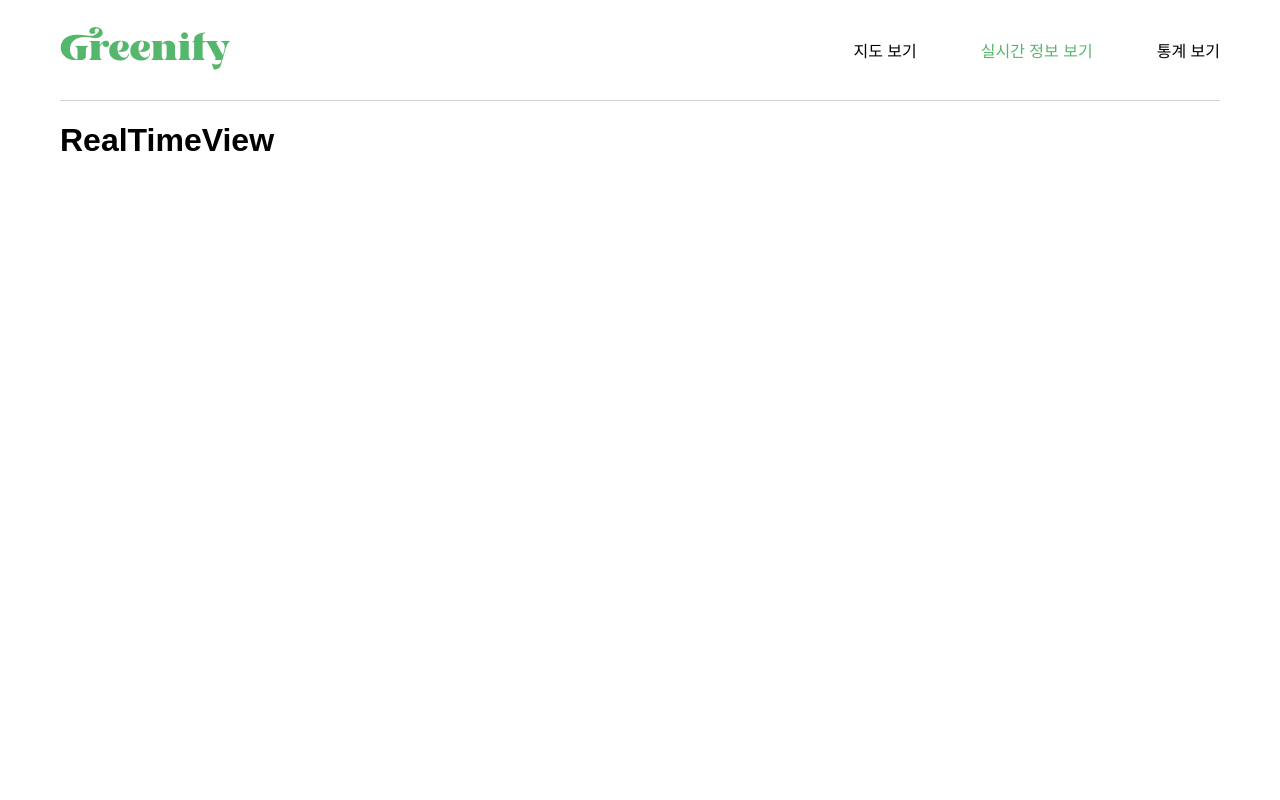
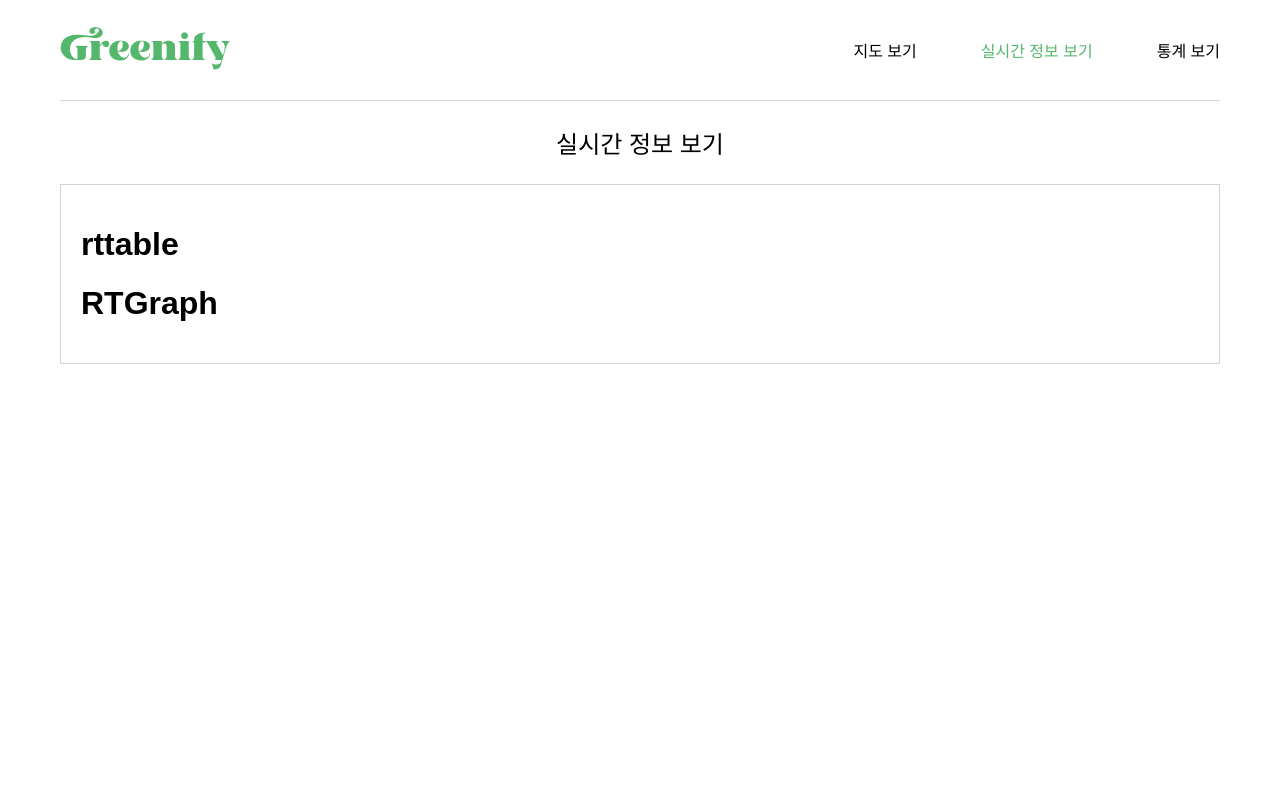
Before and after one commit to dmsvk0217/micro_measurable_client, a React (Create React App) app in the folder client/: page /realTime in a window 1280 px wide. Shown: the top 800 px of the page. Built offline with nearby package versions, Linux system fonts and the light colour scheme.

Commit message:
RT 영역 나눔

```diff
--- a/client/src/App.css
+++ b/client/src/App.css
@@ -1,10 +1,9 @@
 /* App.css */
 .main-content {
   /* ✅ navigationbar hgith+margin 수정 필요 */
-  min-height: calc(100vh - 100px);
+  min-height: max(calc(100vh - 100px), 800px);
   padding: 0px 60px;
 }
-
 
 hr{
   border: none;
--- a/client/src/pages/MapView/MapView.js
+++ b/client/src/pages/MapView/MapView.js
@@ -5,6 +5,11 @@ function MapView(){
 
     const [legendTitle, setLegendTitle] = useState('초미세먼지');
     const [selectedButtonId, setSelectedButtonId] = useState(1);
+    const [legendValueGood, setlegendValueGood] = useState('0~15');
+    const [legendValueNormal, setlegendValueNormal] = useState('16~35');
+    const [legendValueBad, setlegendValueBad] = useState('36~75');
+    const [legendValueWorse, setlegendValueWorse] = useState('76~');
+
 
 
     const selectedButtonAction = (buttonId) => {
@@ -13,12 +18,24 @@ function MapView(){
 
         if(buttonId === 1){
             setLegendTitle('초미세먼지');
+            setlegendValueGood('0~15');
+            setlegendValueNormal('16~35');
+            setlegendValueBad('36~75');
+            setlegendValueWorse('76~');
         }
         else if (buttonId === 2){
             setLegendTitle('미세먼지');
+            setlegendValueGood('0~');
+            setlegendValueNormal('');
+            setlegendValueBad('');
+            setlegendValueWorse('');
         }
         else {
             setLegendTitle('포름알데히드');
+            setlegendValueGood('0~');
+            setlegendValueNormal('');
+            setlegendValueBad('');
+            setlegendValueWorse('');
         }
     }
 
@@ -48,10 +65,10 @@ function MapView(){
                             <p className='worse'>매우 나쁨</p>
                         </div>
                         <div className='legend-option-value'>
-                            <p className='good'>0~15</p>
-                            <p className='normal'>16~35</p>
-                            <p className='bad'>36~75</p>
-                            <p className='worse'>76~</p>
+                            <p className='good'>{legendValueGood}</p>
+                            <p className='normal'>{legendValueNormal}</p>
+                            <p className='bad'>{legendValueBad}</p>
+                            <p className='worse'>{legendValueWorse}</p>
                         </div>
                     </div>
                 </div>
--- /dev/null
+++ b/client/src/pages/RealTimeView/RTGraph/RTGraph.js
@@ -0,0 +1,12 @@
+import React from 'react'
+import './RTGraph.css'
+
+function RTGraph(){
+    return (
+        <div>
+            <h1>RTGraph</h1>
+        </div>
+    );
+}
+
+export default RTGraph;
--- /dev/null
+++ b/client/src/pages/RealTimeView/RTTable/RTTable.js
@@ -0,0 +1,12 @@
+import React from 'react'
+import './RTTable.css'
+
+function RTTable(){
+    return (
+        <div>
+            <h1>rttable</h1>
+        </div>
+    );
+}
+
+export default RTTable;
--- a/client/src/pages/RealTimeView/RealTimeView.css
+++ b/client/src/pages/RealTimeView/RealTimeView.css
@@ -0,0 +1,9 @@
+.RT-title{
+    font-size: 1.5em;
+    text-align: center;
+}
+
+.RT-container{
+    border: 1px solid #d3d3d3;
+    padding: 20px;
+}
--- a/client/src/pages/RealTimeView/RealTimeView.js
+++ b/client/src/pages/RealTimeView/RealTimeView.js
@@ -1,10 +1,16 @@
 import React from 'react'
 import './RealTimeView.css'
+import RTTable from './RTTable/RTTable'
+import RTGraph from './RTGraph/RTGraph'
 
 function RealTimeView(){
     return (
         <div>
-            <h1>RealTimeView</h1>
+            <p className='RT-title'>실시간 정보 보기</p>
+            <div className='RT-container'>
+                <RTTable/>
+                <RTGraph/>
+            </div>
         </div>
     );
 }
```
Also changed, not shown: client/src/pages/RealTimeView/RTGraph/RTGraph.css (added), client/src/pages/RealTimeView/RTTable/RTTable.css (added).
